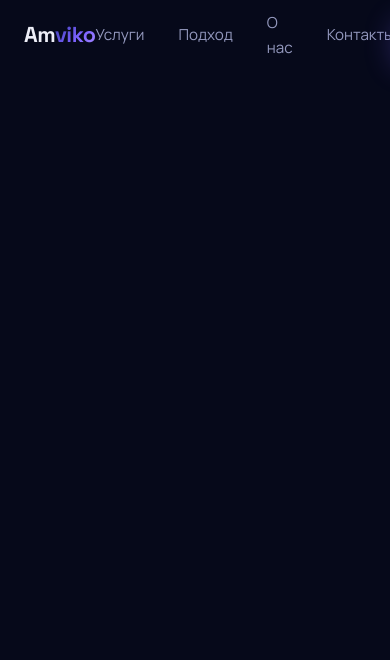
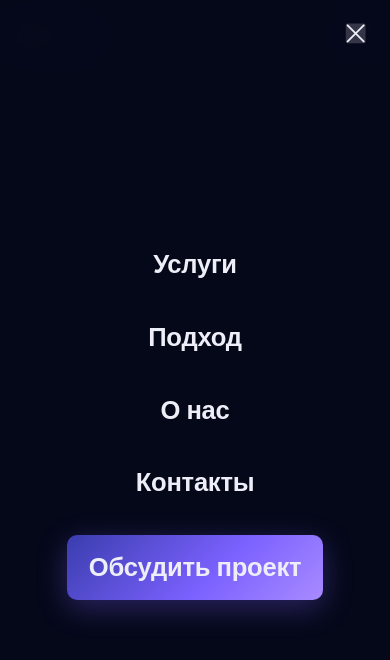
Before and after one commit to upendralatha6-gif/amviko-landing, a website: page index.html in a window 390 px wide. Both pictures are taken after a click on the button "Меню". Shown: the top 660 px of the page. Drawn offline with nearby package versions, Linux system fonts and the light colour scheme.

Commit message:
fix: mobile layout, bento grid, nav drawer

```diff
--- a/index.html
+++ b/index.html
@@ -138,7 +138,35 @@
     .btn-ghost:hover { border-color: var(--border-hi); background: var(--card-hi); }
     .btn-ghost:active { transform: translateY(1px); }
 
-    .nav-toggle { display: none; background: none; border: none; color: var(--text); font-size: 1.7rem; cursor: pointer; }
+    .nav-toggle { display: none; background: none; border: none; color: var(--text); font-size: 1.7rem; cursor: pointer; z-index: 60; position: relative; }
+    /* mobile drawer */
+    .mobile-menu {
+      display: none;
+      position: fixed;
+      inset: 0;
+      z-index: 55;
+      background: rgba(6, 9, 26, 0.97);
+      backdrop-filter: blur(16px);
+      flex-direction: column;
+      align-items: center;
+      justify-content: center;
+      gap: 32px;
+    }
+    .mobile-menu.open { display: flex; }
+    .mobile-menu a {
+      font-family: 'Space Grotesk', sans-serif;
+      font-size: 1.6rem;
+      font-weight: 600;
+      color: var(--text);
+      letter-spacing: -0.01em;
+    }
+    .mobile-menu a:hover { color: var(--accent-2); }
+    .mobile-close {
+      position: absolute;
+      top: 20px; right: 20px;
+      background: none; border: none;
+      color: var(--text); font-size: 1.8rem; cursor: pointer;
+    }
 
     /* ---------- HERO (full-width, canvas-based scroll scrub) ---------- */
     .hero-scroll {
@@ -370,22 +398,41 @@
     /* ---------- RESPONSIVE ---------- */
     @media (max-width: 900px) {
       .bento { grid-template-columns: repeat(2, 1fr); }
-      .c-w3, .c-w2 { grid-column: span 1; }
+      .c-w2, .c-w3 { grid-column: span 1; }
       .c-w4, .c-w6 { grid-column: span 2; }
+      /* wide card with inline row — stack vertically */
+      .card.feature.c-w6 { flex-direction: column !important; align-items: flex-start !important; }
       .steps { grid-template-columns: repeat(2, 1fr); }
       .step { border-right: none; border-bottom: 1px solid var(--border); padding: 28px 0; }
       .contact-grid { grid-template-columns: 1fr; gap: 40px; }
       .metrics { gap: 16px; }
+      .section-head { margin-bottom: 36px; }
     }
     @media (max-width: 720px) {
       .nav-links { display: none; }
       .nav-toggle { display: block; }
-      .pad { padding: 80px 0; }
+      /* hide CTA button in nav on mobile — only keep hamburger */
+      header .btn-primary { display: none; }
+      .pad { padding: 72px 0; }
+      .hero-overlay { padding-bottom: clamp(36px, 10vh, 80px); }
+      .hero-content h1 { font-size: clamp(1.8rem, 6vw, 2.4rem); }
+      .hero-content p { font-size: 0.97rem; }
+      .hero-cta { gap: 10px; }
+      .hero-cta .btn { padding: 11px 18px; font-size: 0.9rem; }
+      .statement blockquote { font-size: clamp(1.4rem, 5vw, 2rem); }
     }
     @media (max-width: 480px) {
       .bento { grid-template-columns: 1fr; }
+      .c-w2, .c-w3, .c-w4, .c-w6 { grid-column: span 1; }
+      .card.feature.c-w6 { flex-direction: column !important; }
       .steps { grid-template-columns: 1fr; }
+      .step { border-right: none; border-bottom: 1px solid var(--border); padding: 24px 0; }
       .metrics { grid-template-columns: 1fr; gap: 28px; }
+      .foot { flex-direction: column; align-items: flex-start; gap: 16px; }
+      .wrap { padding: 0 16px; }
+      .pad { padding: 60px 0; }
+      .section-head h2 { font-size: clamp(1.6rem, 7vw, 2rem); }
+      .contact-info h2 { font-size: clamp(1.6rem, 7vw, 2rem); }
     }
   </style>
 </head>
@@ -402,11 +449,23 @@
         <a href="#contact">Контакты</a>
       </nav>
       <a href="#contact" class="btn btn-primary" style="padding:10px 20px;">Обсудить проект</a>
-      <button class="nav-toggle" aria-label="Меню" onclick="document.querySelector('.nav-links').style.display = document.querySelector('.nav-links').style.display==='flex'?'none':'flex'">
+      <button class="nav-toggle" aria-label="Меню" id="menuOpen">
         <i class="ph-duotone ph-list"></i>
       </button>
     </div>
   </header>
+
+  <!-- Mobile drawer -->
+  <div class="mobile-menu" id="mobileMenu">
+    <button class="mobile-close" id="menuClose" aria-label="Закрыть">
+      <i class="ph-duotone ph-x"></i>
+    </button>
+    <a href="#services" onclick="closeMobileMenu()">Услуги</a>
+    <a href="#process" onclick="closeMobileMenu()">Подход</a>
+    <a href="#about"   onclick="closeMobileMenu()">О нас</a>
+    <a href="#contact" onclick="closeMobileMenu()">Контакты</a>
+    <a href="#contact" class="btn btn-primary" onclick="closeMobileMenu()">Обсудить проект</a>
+  </div>
 
   <!-- HERO: canvas-based frame scrub — no video.currentTime during scroll -->
   <section class="hero-scroll">
@@ -705,6 +764,12 @@
       document.querySelectorAll('.reveal').forEach(el => el.classList.add('in'));
     }
 
+    // Mobile menu
+    const mobileMenu = document.getElementById('mobileMenu');
+    document.getElementById('menuOpen').addEventListener('click', () => mobileMenu.classList.add('open'));
+    document.getElementById('menuClose').addEventListener('click', () => mobileMenu.classList.remove('open'));
+    function closeMobileMenu() { mobileMenu.classList.remove('open'); }
+
     // Form handler: opens the user's mail client with a prefilled message.
     function sendForm(e) {
       e.preventDefault();
```
